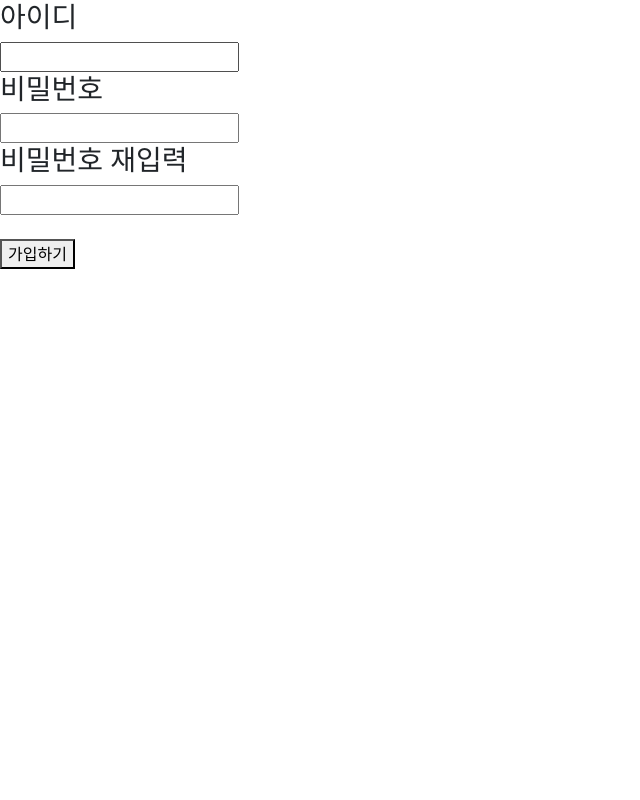
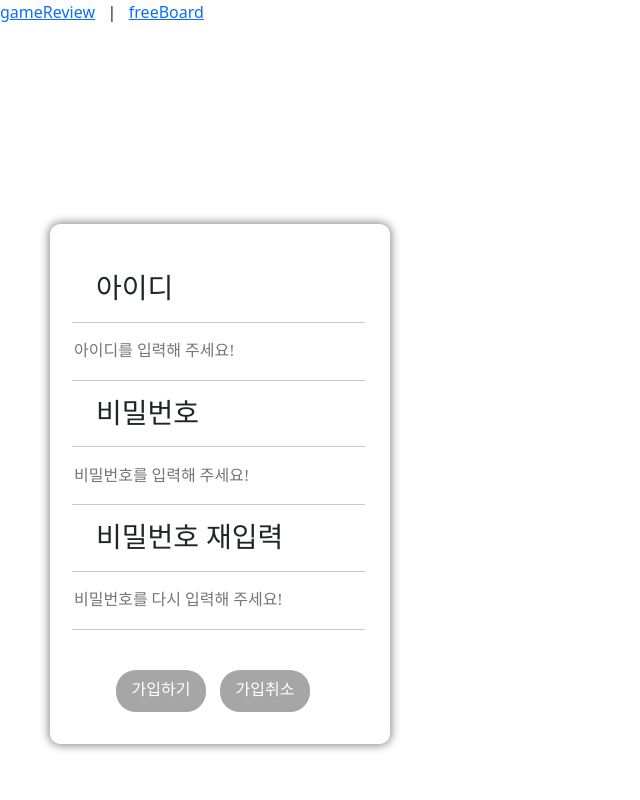
Before and after one commit to 99-1week-Toyproject/1week_toy, a Flask app: page /join in a window 1280 px wide. Shown: the whole page, without its empty margins (0-640 px from the left). Run offline with Flask 2, Linux system fonts and the light colour scheme; some libraries are stand-ins or nearby versions; some web fonts are replaced.

Commit message:
[update]협업을 위한 main 파일 업로드

```diff
--- a/templates/join.html
+++ b/templates/join.html
@@ -13,6 +13,10 @@
     <script src="https://cdn.jsdelivr.net/npm/bootstrap@5.0.2/dist/js/bootstrap.bundle.min.js"
         integrity="sha384-MrcW6ZMFYlzcLA8Nl+NtUVF0sA7MsXsP1UyJoMp4YLEuNSfAP+JcXn/tWtIaxVXM"
         crossorigin="anonymous"></script>
+
+    <!-- #########Font######### -->
+    <link ref="stylesheet" type="text/css"
+        href="https://cdn.jsdelivr.net/gh/orioncactus/pretendard/dist/web/static/pretendard.css" />
 
     <!-- 제이쿼리-->
     <script src="https://ajax.googleapis.com/ajax/libs/jquery/3.5.1/jquery.min.js"></script>
@@ -191,60 +195,146 @@
 
 </script>
 
+<style>
+    @font-face {
+        font-family: 'Pretendard-Regular';
+        src: url('https://cdn.jsdelivr.net/gh/Project-Noonnu/noonfonts_2107@1.1/Pretendard-Regular.woff') format('woff');
+        font-weight: 400;
+        font-style: normal;
+    }
+
+    input {
+        border: 0px solid;
+        height: 25px;
+        /* background-color: #F7F9FA; */
+
+    }
+
+    input:focus {
+        outline: none;
+        background-color: #F7F9FA;
+
+    }
+
+    .join {
+        font-family: Pretendard-Regular;
+        font-weight: 400;
+        font-size: 16px;
+
+        border: 1px solid transparent;
+        border-radius: 10px;
+
+        width: 340px;
+        height: 520px;
+
+        padding-top: 47px;
+        padding-left: 45px;
+
+        margin-top: 200px;
+        margin-left: 50px;
+
+        background-color: white;
+
+        box-shadow: 0px 0px 10px 1px grey;
+    }
+
+    button {
+        font-family: Pretendard-Regular;
+        font-weight: 400;
+        font-size: 16px;
+
+        width: 90px;
+        height: 42px;
+        margin-right: 10px;
+        border-radius: 20px;
+        border: 1px solid transparent;
+        background-color: #a6a6a6;
+
+        color: white;
+
+        padding-bottom: 2px;
+
+        transition-property: background-color;
+        transition-duration: 0.2s;
+    }
+
+    button:hover {
+        background-color: #B4B7F1;
+        cursor: pointer;
+    }
+</style>
+
 
 <body>
     <!-- html안에 있는 값들을 다 받아오기 위해서 전체를 form로 묶어주었음. -->
     <!-- 왜냐면 나는 여기 html 안에 있는 class와 id를 적극적으로 활용하기 위한 전략을 사용할 것이기 때문입니다! -->
     <!-- div로 묶어주니 html의 값을 가져오지 못하는 문제가 있었습니다. -->
     <!-- form이라는 게 input의 value를 넘길 때 쓰이는 것이니 해당 html 의 value를 취합할 수 있었습니다.  -->
+    <div class="navBar">
+        <a href="/main">gameReview</a>
+        <span>&nbsp; | &nbsp;</span>
+        <a href="/board">freeBoard</a>
+    </div>
 
-    <form name="join" id="join">
+    <form name="join" id="join" class="join">
+
 
         <!-- 아이디 입력 필드 -->
-
+        <div class="joinFied">
             <h3>
                 <label for="ID">아이디</label>
             </h3>
+            <hr style="position:relative; right: 24px">
             <span class="join_inputID">
-            <input type="text" id="ID" maxlength="10" class="join_inputCheck">
+                <input type="text" id="ID" maxlength="10" class="join_inputCheck" placeholder="아이디를 입력해 주세요!"
+                    style="width: 240px; position: relative; right: 24px">
             </span>
-        <div class="join_list">
-            <span id="idError"></span>
+            <div class=" join_list">
+                <span id="idError" style="position: relative; right: 24px"></span>
             </div>
-
+            <hr style="position:relative; right: 24px">
             <!-- 비밀번호 입력 필드 -->
             <h3>
                 <label for="PW">비밀번호</label>
             </h3>
+            <hr style="position:relative; right: 24px">
             <span class="join_inputPW">
-            <input type="password" id="PW" maxlength="20" class="join_inputCheck">
+                <input type="password" id="PW" maxlength="20" class="join_inputCheck" placeholder="비밀번호를 입력해 주세요!"
+                    style="width: 240px; position: relative; right: 24px">
             </span>
 
-        <div class="join_list">
-            <span id="pwError"></span>
+            <div class=" join_list">
+                <span id="pwError" style="position: relative; right: 24px"></span>
             </div>
-
+            <hr style="position:relative; right: 24px">
             <!-- 비밀번호 재입력 필드 -->
             <h3>
                 <label for="PW_2">비밀번호 재입력</label>
             </h3>
+            <hr style="position:relative; right: 24px">
             <span class="join_inputPW">
-            <input type="password" id="PW_2" maxlength="20" class="join_inputCheck">
+                <input type="password" id="PW_2" maxlength="20" class="join_inputCheck" placeholder="비밀번호를 다시 입력해 주세요!"
+                    style="width: 240px; position: relative; right: 24px">
             </span>
-        <div class="join_list">
-            <span id="pwCheckError"></span>
+            <div class=" join_list">
+                <span id="pwCheckError" style="position: relative; right: 24px"></span>
             </div>
-
+            <hr style="position:relative; right: 24px">
             <br>
 
             <!-- 가입 버튼 area -->
-        <div class="join_btnArea">
+            <div class="join_btnArea" style="margin-left: 20px;">
                 <button id="joinBtn" class="join_btn">
                     가입하기
+                </button>
+                <button id="backBtn" class="back_btn">
+                    가입취소
                 </button>
                 <!-- <input type="submit" value="가입하기" id="joinBtn" class="join_btn"> -->
 
             </div>
+        </div>
+
     </form>
 
 </body>
```
Also changed, not shown: templates/login.html (+120 -3 lines). Lines whose indentation alone changed are shown as unchanged.
